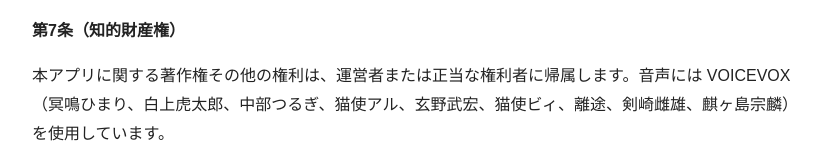
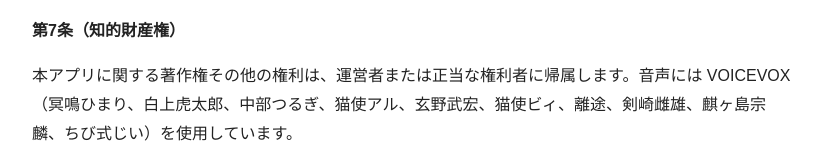
Before and after one commit to tttu732/NYAKKEN, a plain HTML site: page terms.html in a window 1280 px wide. Shown: the part 1063-1229 px from the top of the page, without its empty margins (228-1049 px from the left). Drawn offline with Linux system fonts and the light colour scheme.

Commit message:
Update copyright and voice usage information

```diff
--- a/terms.html
+++ b/terms.html
@@ -13,7 +13,7 @@
 <h3>第6条（免責）</h3>
 <p>運営者は、本アプリの不具合、通信障害、データの消失等により利用者に生じた損害について、運営者の故意または重大な過失による場合を除き、責任を負いません。</p>
 <h3>第7条（知的財産権）</h3>
-<p>本アプリに関する著作権その他の権利は、運営者または正当な権利者に帰属します。音声には VOICEVOX（冥鳴ひまり、白上虎太郎、中部つるぎ、猫使アル、玄野武宏、猫使ビィ、離途、剣崎雌雄、麒ヶ島宗麟）を使用しています。</p>
+<p>本アプリに関する著作権その他の権利は、運営者または正当な権利者に帰属します。音声には VOICEVOX（冥鳴ひまり、白上虎太郎、中部つるぎ、猫使アル、玄野武宏、猫使ビィ、離途、剣崎雌雄、麒ヶ島宗麟、ちび式じい）を使用しています。</p>
 <h3>第8条（規約の変更）</h3>
 <p>運営者は必要に応じて本規約を変更できます。変更後に本アプリを利用した場合、変更に同意したものとみなします。</p>
 <h3>第9条（準拠法・管轄）</h3>
```
